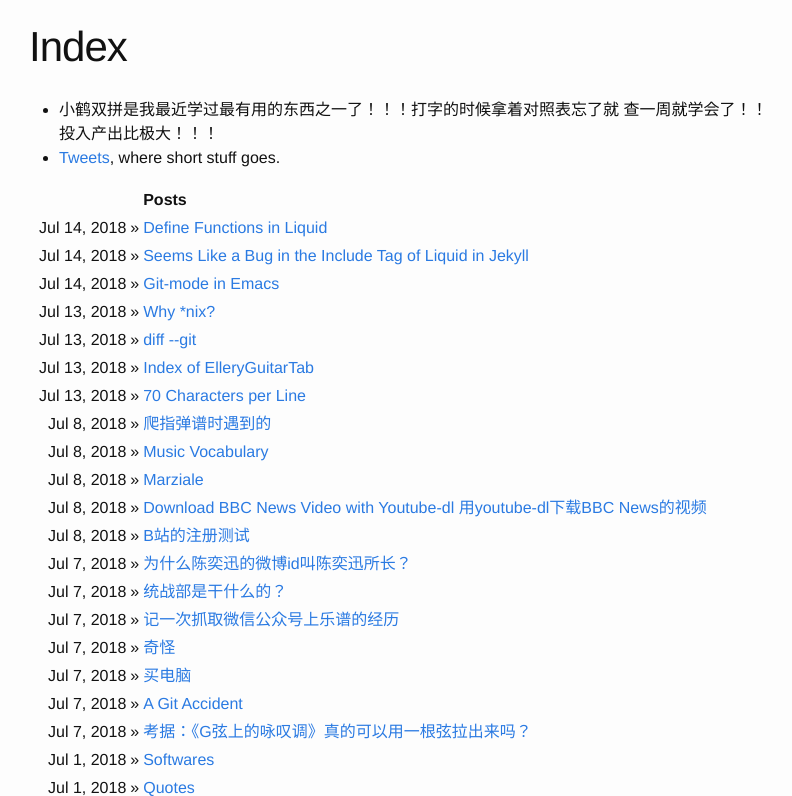
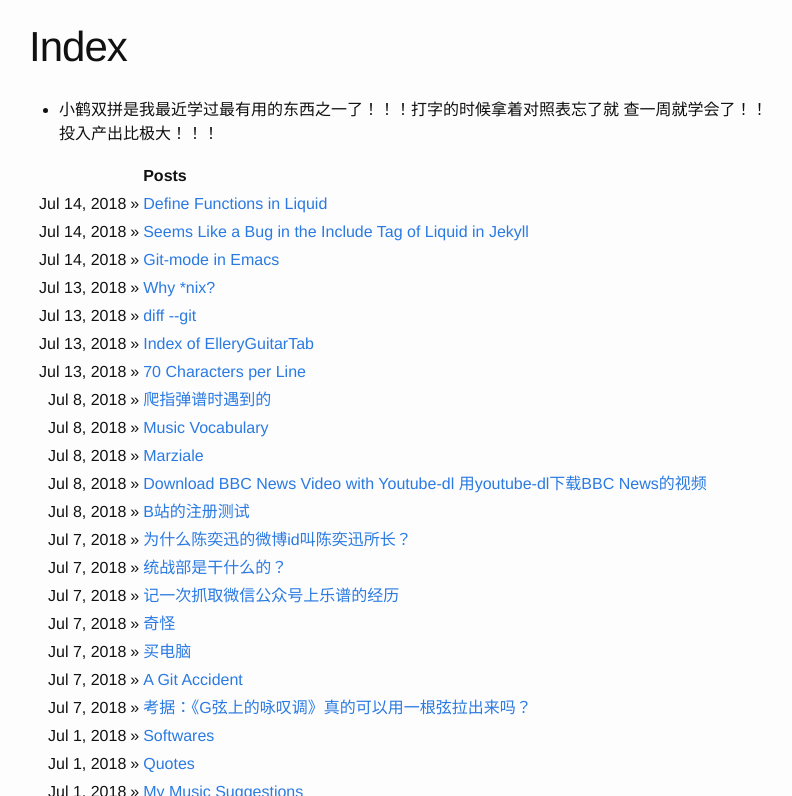
Before and after one commit to ggaarder7/yanhh0.github.io, a Jekyll site: the page built from index.md, in a window 1280 px wide and 900 px high, cut to the strip 104-900 px from the top of the window. Shown: the whole strip, without its empty margins (241-1033 px from the left). Built offline with Jekyll 4.4.1, drawn with Linux system fonts in a browser that asks for light colours.

Commit message:
*** empty log message ***

```diff
--- a/index.md
+++ b/index.md
@@ -5,7 +5,6 @@ layout: post
 
 - 小鹤双拼是我最近学过最有用的东西之一了！！！打字的时候拿着对照表忘了就
 查一周就学会了！！投入产出比极大！！！
-- [Tweets]({% link blog/tweets.md %}), where short stuff goes.
 
 {% include index.html title='Posts' collection=site.posts %}
 {% include index.html title='Tabs' collection=site.tabs %}
```
